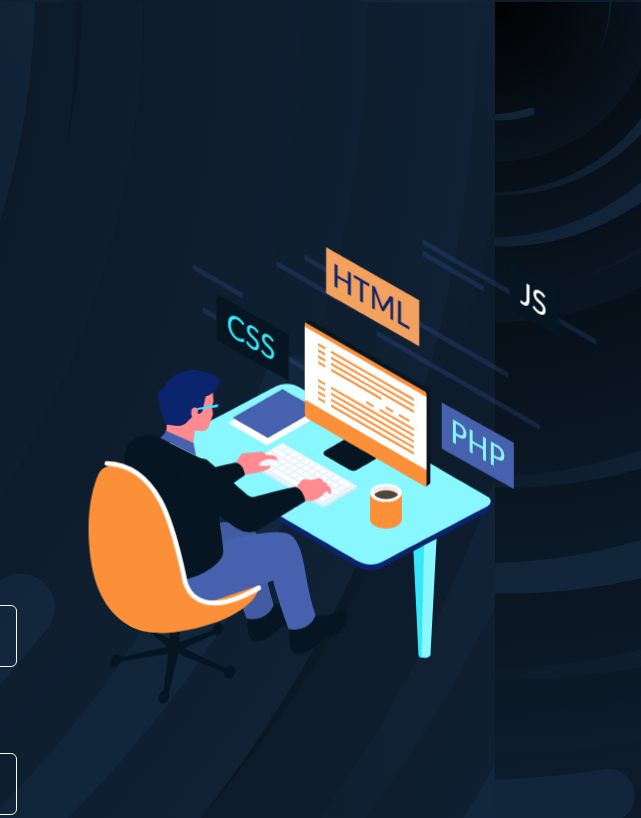
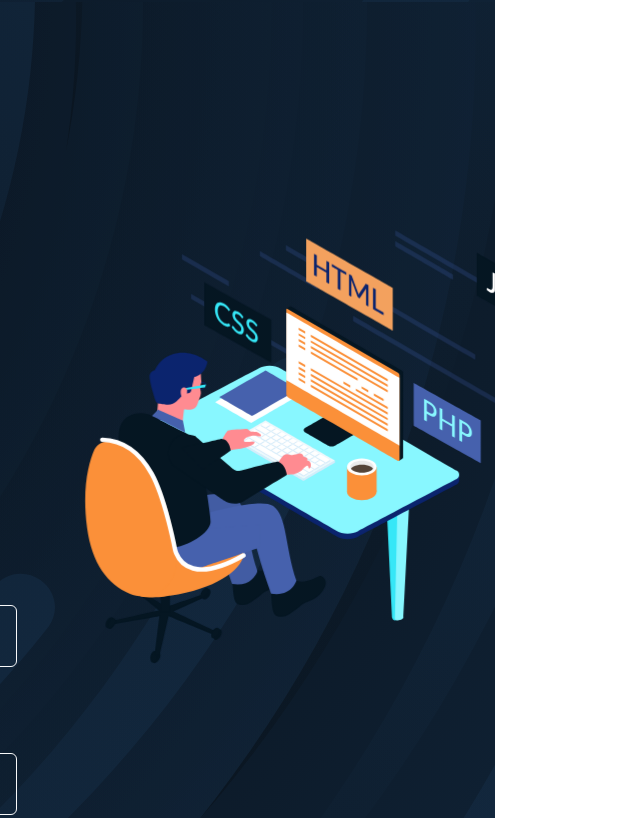
Before and after one commit to bener-mohammed/portfolio, a website: page index.html in a window 1280 px wide. Shown: the part 958-1776 px from the top of the page, 785-1426 px from the left, 641 px wide, since content can reach past the window. Drawn offline with nearby package versions, Linux system fonts and the light colour scheme.

Commit message:
feat(html css):animation size

```diff
--- a/index.html
+++ b/index.html
@@ -346,8 +346,8 @@
             </div>
           </div>
 
-          <div class="col-12 col-md-4 justify-content-center">
-            <div id="animation" style="width: 600px; height: 600px"></div>
+          <div class="col-12 col-md-6">
+            <div id="animation" class="animation-box"></div>
           </div>
         </div>
       </section>
--- a/sass/_costum.scss
+++ b/sass/_costum.scss
@@ -1,3 +1,17 @@
+html, body {
+  overflow-x: hidden;
+}
+
+img {
+  max-width: 100%;
+  height: auto;
+}
+
+.animation-box {
+  width: 100%;
+  max-width: 600px;
+}
+
 //Font du body
 body {
   font-family: "Poppins", sans-serif;
```
Also changed, not shown: css/styles.min.css.
